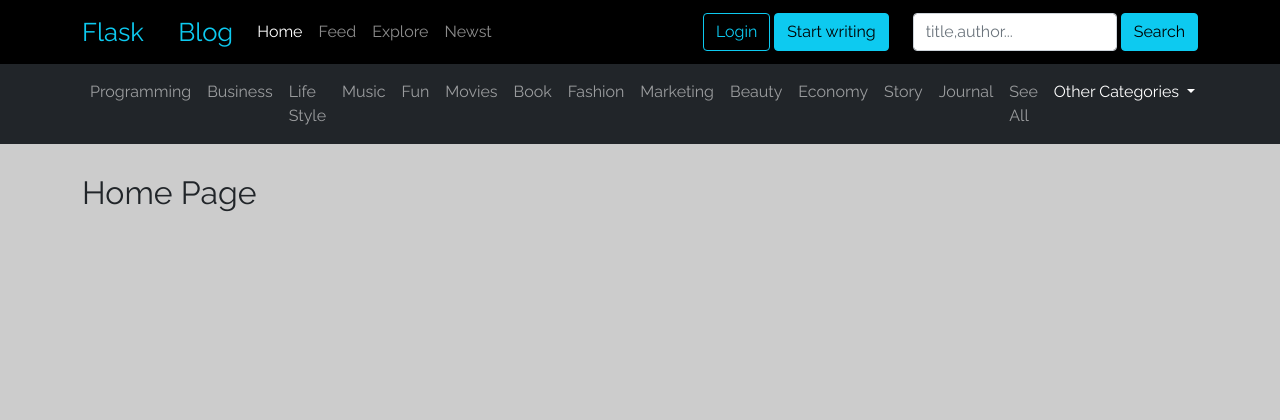
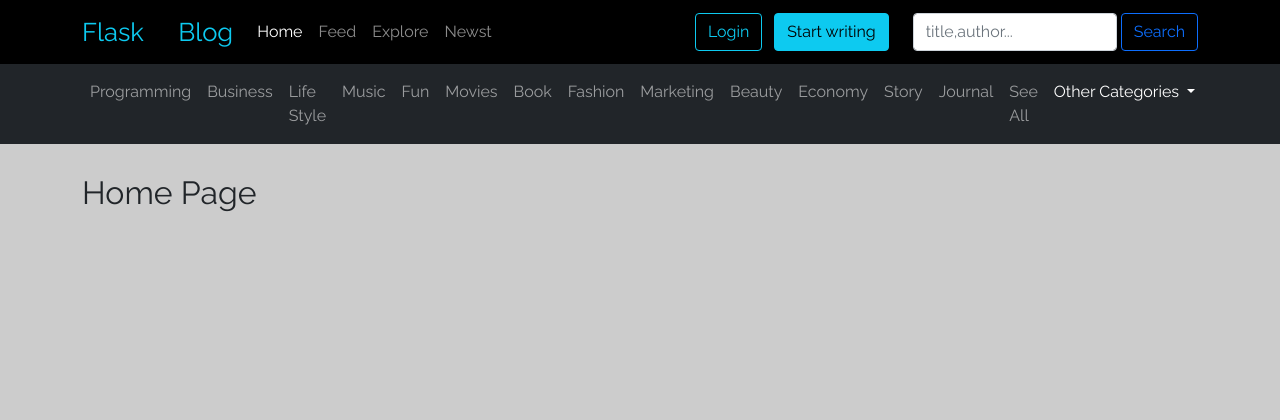
Before and after one commit to zareisajad/blogging-platform-flask, a Flask app: page / in a window 1280 px wide. Shown: the top 420 px of the page. Run offline with Flask 2, Linux system fonts and the light colour scheme.

Commit message:
updated appp

```diff
--- a/app/routes.py
+++ b/app/routes.py
@@ -1,6 +1,6 @@
 from flask import render_template, flash, redirect, url_for, request, abort
 from flask_login import current_user, login_user, logout_user, login_required
-from functools import wraps
+
 from app import app, login, db
 from app.models import User
 
--- a/app/templates/base.html
+++ b/app/templates/base.html
@@ -39,7 +39,7 @@
           </ul>
           <div class="pe-4">
             <ul class="navbar-nav">
-              <li class="nav-item">
+              <li class="nav-item me-2">
                 {% if current_user.is_authenticated %}
                 <a class="btn btn-outline-danger" href="{{ url_for('logout') }}">Logout</a>
                 {% else %}
@@ -57,7 +57,7 @@
           </div>
           <form class="d-flex">
             <input class="form-control search-form" type="search" placeholder="title,author..." aria-label="Search">
-            <button class="btn btn-info ms-1" type="submit">Search</button>
+            <button class="btn btn-outline-primary ms-1" type="submit">Search</button>
           </form>
         </div>
       </div>
```
